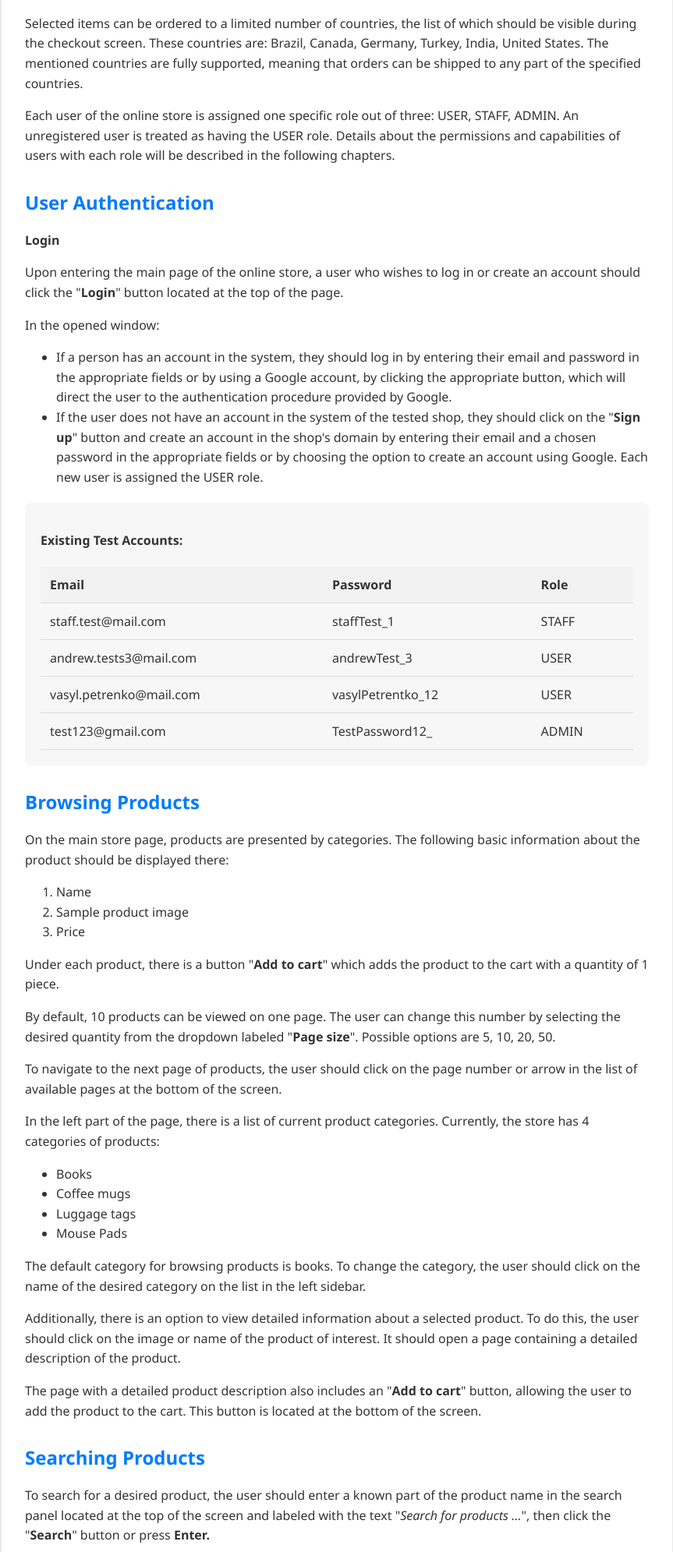
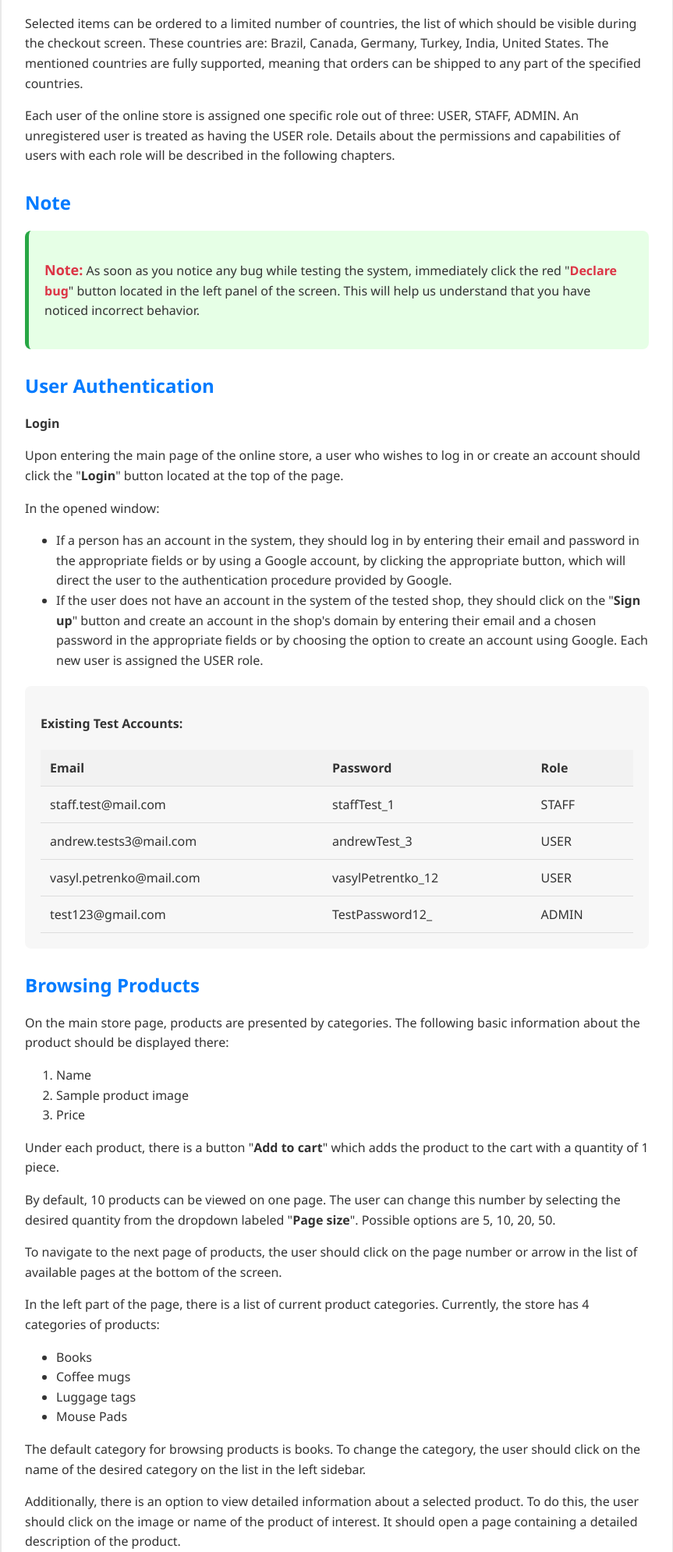
Before and after one commit to YuriiBatkovych/testers-verification-system, a Python web app: template 05-bugApp/pdf_generation/templates/documentation_template.html in a window 1280 px wide. Shown: the part 399-2390 px from the top of the page at 78% size, without its empty margins (208-1071 px from the left). Run offline with Jinja, Linux system fonts and the light colour scheme; the template is opened without the code that fills it, so the values that code supplies are empty.

Commit message:
[impl] finished user manual text

```diff
--- a/05-bugApp/pdf_generation/templates/documentation_template.html
+++ b/05-bugApp/pdf_generation/templates/documentation_template.html
@@ -30,6 +30,11 @@
     color: #007bff;
     margin-top: 30px;
     font-size: 24px;
+  }
+  h3 {
+    color: #007bff;
+    margin-top: 20px;
+    font-size: 20px;
   }
   p, strong {
     font-size: 16px;
@@ -70,6 +75,22 @@
     border-radius: 4px;
     font-weight: bold;
   }
+  .important {
+    font-size: 18px;
+    font-weight: bold;
+    color: #dc3545;
+  }
+  .red-button {
+    color: #dc3545;
+    font-weight: bold;
+  }
+  .note {
+    background-color: #e6ffe6;
+    padding: 20px;
+    margin-top: 20px;
+    border-left: 5px solid #28a745;
+    border-radius: 8px;
+  }
 </style>
 </head>
 <body>
@@ -87,6 +108,13 @@
     </ul>
     <p>Selected items can be ordered to a limited number of countries, the list of which should be visible during the checkout screen. These countries are: Brazil, Canada, Germany, Turkey, India, United States. The mentioned countries are fully supported, meaning that orders can be shipped to any part of the specified countries.</p>
     <p>Each user of the online store is assigned one specific role out of three: USER, STAFF, ADMIN. An unregistered user is treated as having the USER role. Details about the permissions and capabilities of users with each role will be described in the following chapters.</p>
+  </div>
+
+  <div class="chapter">
+    <h2>Note</h2>
+    <div class="note">
+      <p><span class="important">Note:</span> As soon as you notice any bug while testing the system, immediately click the red "<span class="red-button">Declare bug</span>" button located in the left panel of the screen. This will help us understand that you have noticed incorrect behavior.</p>
+    </div>
   </div>
 
   <div class="chapter">
@@ -308,6 +336,56 @@
     </div>
   </div>
 
+  <div class="chapter">
+    <h2>User Management</h2>
+    <div class="section">
+      <h3>User Management Overview</h3>
+      <p>The functionality of user management is available only to users with an ADMIN role.</p>
+      <p>To access the user management panel, the admin should click the "<span class="highlight">User management</span>" button located in the left panel of the screen.</p>
+      <p>On the displayed page, a full list of all system users will be shown along with the following information about them:</p>
+      <ul>
+        <li><span class="highlight">First Name</span></li>
+        <li><span class="highlight">Last Name</span></li>
+        <li><span class="highlight">Email Address</span></li>
+        <li><span class="highlight">Role</span></li>
+      </ul>
+      <p>Email address and role are essential pieces of information for each user.</p>
+    </div>
+
+    <div class="section">
+      <h3>Adding a User</h3>
+      <p>To add a user, the admin should click the "<span class="highlight">Add</span>" button located at the bottom of the account management panel, fill in the user addition form, and confirm it by clicking the "<span class="highlight">Add</span>" button at the bottom of the form.</p>
+      <p>The user addition form contains 4 fields: <span class="highlight">First name</span>, <span class="highlight">Last name</span>, <span class="highlight">Email</span>, and <span class="highlight">Role</span>, with:</p>
+      <ul>
+        <li>The email field is mandatory.</li>
+        <li>The value of the email field must be a valid email address, which is checked using appropriate regular expressions.</li>
+        <li>Values of the <span class="highlight">First name</span> and <span class="highlight">Last name</span> fields should be at least <span class="restriction">2</span> characters long.</li>
+        <li>The <span class="highlight">Role</span> field is filled by choosing from a dropdown list containing all possible roles currently supported in the system.</li>
+      </ul>
+      <p>If the restrictions for the field are not met, the user will be shown an appropriate message. In case of failure to add a user, the user will be shown an appropriate message.</p>
+    </div>
+
+    <div class="section">
+      <h3>Editing a User</h3>
+      <p>To update user information, the admin should click the "<span class="highlight">Update</span>" button located in the respective row of the user table, fill in the user editing form, and confirm it by clicking the "<span class="highlight">Edit</span>" button at the bottom of the form.</p>
+      <p>The user editing form contains 4 fields: <span class="highlight">First name</span>, <span class="highlight">Last name</span>, <span class="highlight">Email</span>, and <span class="highlight">Role</span>. The form is automatically filled with the current user data with the option to change them. Additionally:</p>
+      <ul>
+        <li>The email field is mandatory.</li>
+        <li>The value of the email field must be a valid email address, which is checked using appropriate regular expressions.</li>
+        <li>Values of the <span class="highlight">First name</span> and <span class="highlight">Last name</span> fields should be at least <span class="restriction">2</span> characters long.</li>
+        <li>The <span class="highlight">Role</span> field is filled by choosing from a dropdown list containing all possible roles currently supported in the system.</li>
+      </ul>
+      <p>If the restrictions for the field are not met, the user will be shown an appropriate message. In case of failure to edit a user, the user will be shown an appropriate message.</p>
+    </div>
+
+    <div class="section">
+      <h3>Deleting a User</h3>
+      <p>To delete a user, the admin should click the "<span class="highlight">Delete</span>" button located in the respective row of the user table.</p>
+      <p><span class="important">Note:</span> Deleting a user will permanently remove their data from the system, and this action cannot be undone.</p>
+      <p>In case of failure to delete a user, the user will be shown an appropriate message.</p>
+    </div>
+  </div>
+
 </div>
 </body>
 </html>
```
